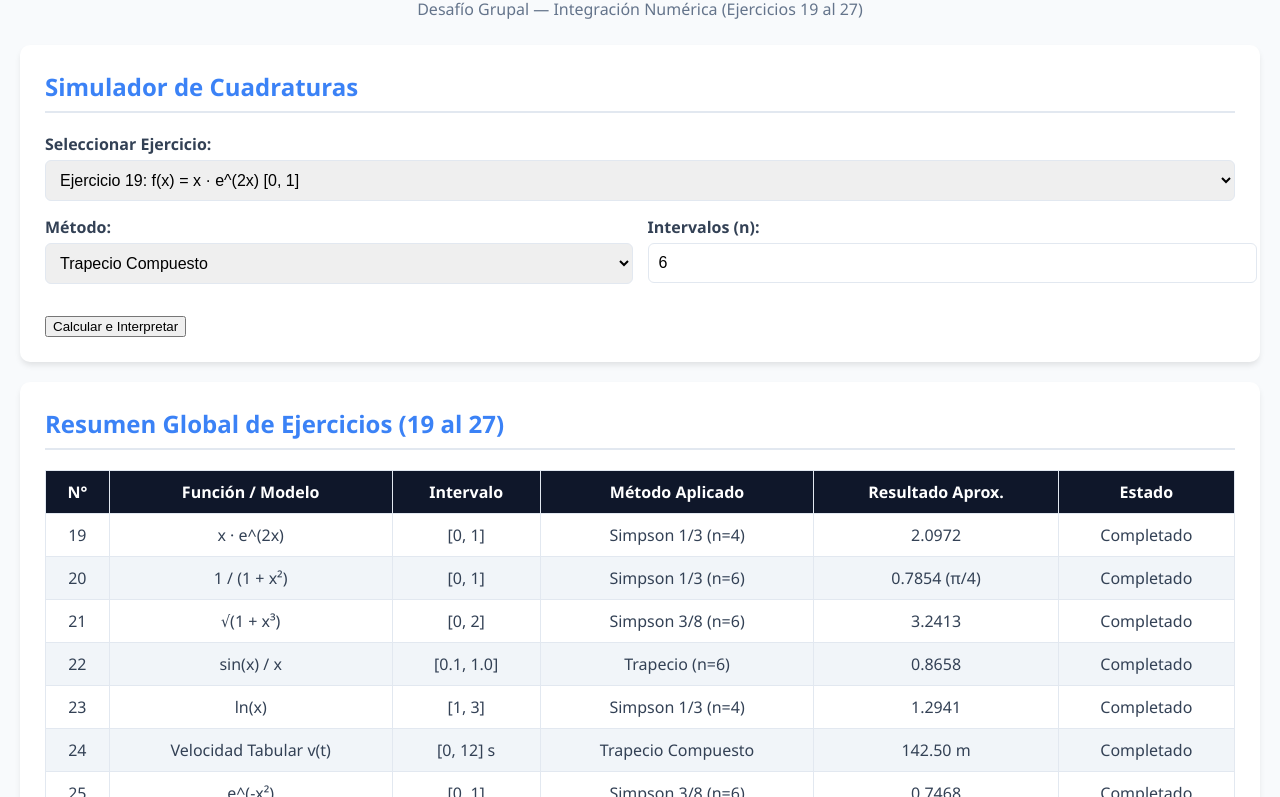
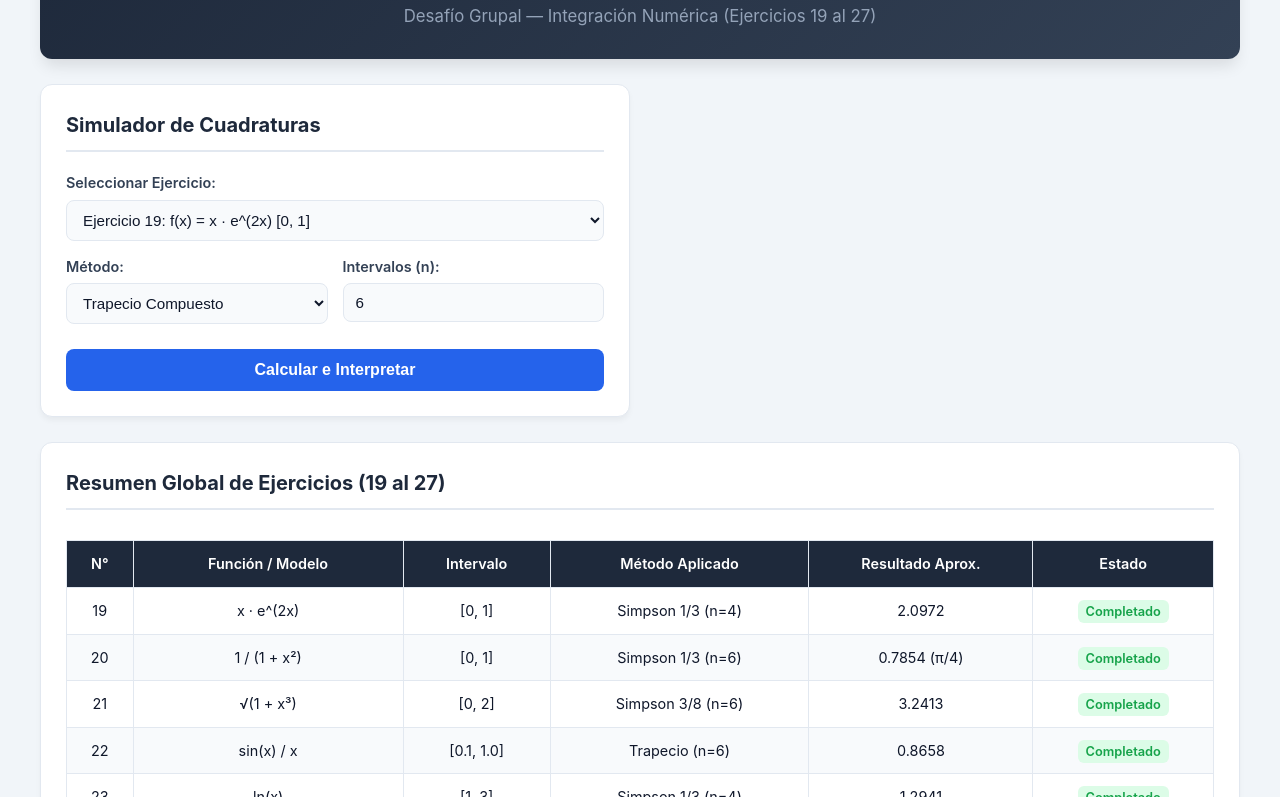
Before and after one commit to jhosflores/metodos-numericos-integracion, a plain HTML site: page index.html in a window 1280 px wide. Shown: the part 102-899 px from the top of the page. Drawn offline with nearby package versions, Linux system fonts and the light colour scheme.

Commit message:
Refactor styles for improved design consistency
Updated CSS variables and styles for improved design consistency. Changed primary colors, adjusted button styles, and modified layout properties.

```diff
--- a/styles.css
+++ b/styles.css
@@ -1,105 +1,183 @@
 :root {
-    --primary: #0f172a;
-    --secondary: #3b82f6;
-    --accent: #22c55e;
-    --bg: #f8fafc;
+    --primary: #1e293b;
+    --primary-light: #334155;
+    --accent: #2563eb;
+    --accent-hover: #1d4ed8;
+    --success: #16a34a;
+    --bg-main: #f1f5f9;
     --card-bg: #ffffff;
-    --text: #334155;
-    --border: #e2e8f0;
+    --text-main: #0f172a;
+    --text-muted: #64748b;
+    --border-color: #e2e8f0;
+    --radius: 12px;
 }
+
 body {
-    font-family: 'Segoe UI', Tahoma, Geneva, Verdana, sans-serif;
-    background-color: var(--bg);
-    color: var(--text);
+    font-family: 'Inter', system-ui, -apple-system, BlinkMacSystemFont, 'Segoe UI', Roboto, sans-serif;
+    background-color: var(--bg-main);
+    color: var(--text-main);
     margin: 0;
     padding: 20px;
+    line-height: 1.5;
 }
-.container {
-    max-width: 1000px;
+
+.app-container {
+    max-width: 1200px;
     margin: 0 auto;
 }
-header {
+
+.hero {
     text-align: center;
+    background: linear-gradient(135deg, var(--primary), var(--primary-light));
+    color: white;
+    padding: 30px;
+    border-radius: var(--radius);
+    margin-bottom: 25px;
+    box-shadow: 0 10px 15px -3px rgba(0, 0, 0, 0.1);
+}
+
+.hero h1 {
+    margin: 0 0 8px 0;
+    font-size: 2rem;
+}
+
+.hero p {
+    margin: 0;
+    color: #94a3b8;
+    font-size: 1.05rem;
+}
+
+.grid-layout {
+    display: grid;
+    grid-template-columns: 1fr 1fr;
+    gap: 20px;
     margin-bottom: 25px;
 }
-header h1 {
-    color: var(--primary);
-    margin-bottom: 5px;
+
+@media (max-width: 850px) {
+    .grid-layout {
+        grid-template-columns: 1fr;
+    }
 }
-header p {
-    color: #64748b;
-}
+
 .card {
     background: var(--card-bg);
     padding: 25px;
-    border-radius: 10px;
-    box-shadow: 0 4px 6px -1px rgba(0,0,0,0.1);
+    border-radius: var(--radius);
+    box-shadow: 0 4px 6px -1px rgba(0, 0, 0, 0.05);
+    border: 1px solid var(--border-color);
+}
+
+h2 {
+    color: var(--primary);
+    font-size: 1.25rem;
+    border-bottom: 2px solid var(--border-color);
+    padding-bottom: 10px;
+    margin-top: 0;
     margin-bottom: 20px;
 }
-h2 {
-    color: var(--secondary);
-    border-bottom: 2px solid var(--border);
-    padding-bottom: 8px;
-    margin-top: 0;
-}
+
 .form-group {
     margin-bottom: 15px;
 }
+
 .form-row {
     display: grid;
     grid-template-columns: 1fr 1fr;
     gap: 15px;
-    margin-bottom: 15px;
 }
+
 label {
     display: block;
     font-weight: 600;
-    margin-bottom: 5px;
+    font-size: 0.9rem;
+    margin-bottom: 6px;
+    color: var(--primary-light);
 }
+
 select, input {
     width: 100%;
-    padding: 10px;
-    border: 1px solid var(--border);
-    border-radius: 6px;
-    font-size: 1rem;
+    padding: 10px 12px;
+    border: 1px solid var(--border-color);
+    border-radius: 8px;
+    font-size: 0.95rem;
+    background-color: #f8fafc;
+    color: var(--text-main);
+    box-sizing: border-box;
+    transition: border-color 0.2s;
 }
-.btn {
-    background-color: var(--secondary);
+
+select:focus, input:focus {
+    outline: none;
+    border-color: var(--accent);
+    background-color: #ffffff;
+}
+
+.btn-primary {
+    background-color: var(--accent);
     color: white;
     border: none;
-    padding: 12px 20px;
+    width: 100%;
+    padding: 12px;
     font-size: 1rem;
-    font-weight: bold;
-    border-radius: 6px;
+    font-weight: 600;
+    border-radius: 8px;
     cursor: pointer;
+    transition: background-color 0.2s, transform 0.1s;
+    margin-top: 10px;
+}
+
+.btn-primary:hover {
+    background-color: var(--accent-hover);
+}
+
+.output-box {
+    background: #f8fafc;
+    padding: 15px;
+    border-radius: 8px;
+    border-left: 4px solid var(--success);
+    margin-bottom: 15px;
+    font-size: 0.95rem;
+}
+
+.chart-container {
+    position: relative;
+    height: 250px;
     width: 100%;
-    transition: background 0.2s;
 }
-.btn:hover {
-    background-color: #2563eb;
+
+.table-responsive {
+    overflow-x: auto;
 }
-.results-card {
-    border-left: 5px solid var(--accent);
-}
+
 table {
     width: 100%;
     border-collapse: collapse;
-    margin-top: 15px;
+    margin-top: 10px;
 }
+
 th, td {
-    border: 1px solid var(--border);
-    padding: 10px;
+    border: 1px solid var(--border-color);
+    padding: 12px;
     text-align: center;
+    font-size: 0.9rem;
 }
+
 th {
     background-color: var(--primary);
     color: white;
+    font-weight: 600;
 }
+
 tr:nth-child(even) {
-    background-color: #f1f5f9;
+    background-color: #f8fafc;
 }
-.chart-container {
-    position: relative;
-    height: 300px;
-    margin-top: 20px;
+
+.badge {
+    background-color: #dcfce7;
+    color: var(--success);
+    padding: 4px 8px;
+    border-radius: 6px;
+    font-size: 0.8rem;
+    font-weight: 600;
 }
```
